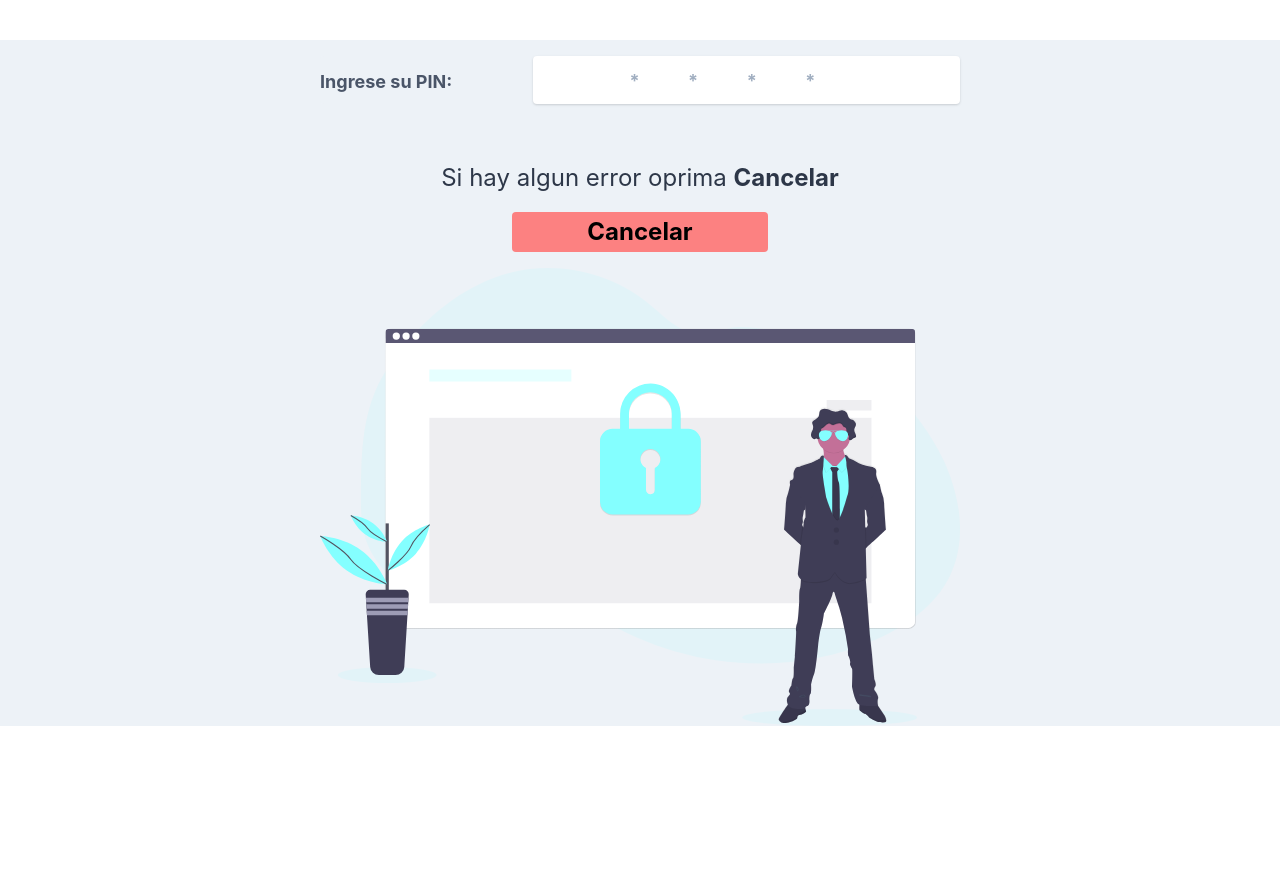
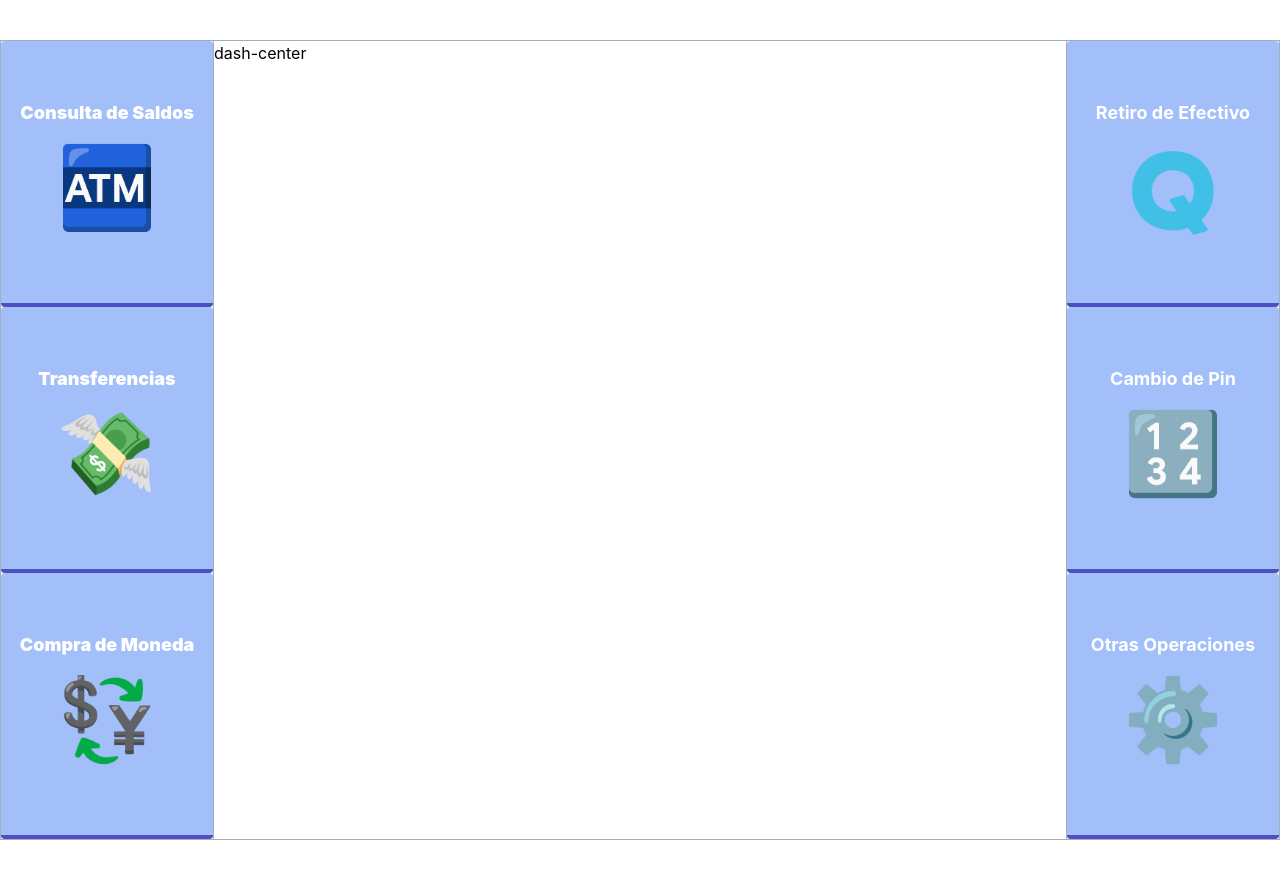
Before and after one commit to renato1010/react-hooks-fb-developers-circles-gt, a React (Create React App) app: page / in a window 1280 px wide. Shown: the top 878 px of the page. Before the commit the page ends 806 px from the top, so only its background shows below. Built offline with nearby package versions, Linux system fonts and the light colour scheme.

Commit message:
Add styles and basic markup to MainDash cmp

```diff
--- a/src/App.js
+++ b/src/App.js
@@ -1,9 +1,15 @@
 import React, { Component } from "react";
-import Home from "./componentes/Home/Home";
+// import Home from "./componentes/Home/Home";
+import MainDash from "./componentes/Main_Dash/MainDash";
 
 class App extends Component {
   render() {
-    return <Home />;
+    return (
+      <>
+        {/*<Home />*/}
+        <MainDash />
+      </>
+    );
   }
 }
 
--- a/src/componentes/Home/Home.js
+++ b/src/componentes/Home/Home.js
@@ -47,7 +47,7 @@ class Home extends Component {
     return (
       <div className="container flex flex-col items-center my-20 mx-auto sm:mt-10 App">
         <div
-          className="controls bg-gray-200 m-4 w-4/5 sm:w-3/4 md:w-3/6 mx-auto flex
+          className="controls-left bg-gray-200 m-4 w-4/5 sm:w-3/4 md:w-3/6 mx-auto flex
             flex-col md:flex-row md:items-center rounded"
         >
           <label
--- /dev/null
+++ b/src/componentes/Main_Dash/MainDash.css
@@ -0,0 +1,34 @@
+.MainDash {
+  background: #ffffff;
+}
+.controls-left {
+  border-right: 1px solid #a0aec0;
+}
+.flex33 {
+  display: flex;
+  flex-direction: column;
+  justify-content: center;
+  align-items: center;
+  height: 33%;
+  flex: 1 1 33%;
+  cursor: pointer;
+}
+.flex33 h3 {
+  font-weight: bolder;
+  text-align: center;
+}
+.dash-center {
+  outline: 1px solid transparent;
+}
+.controls-right {
+  border-left: 1px solid #a0aec0;
+}
+.emoji-icon span {
+  font-size: 3rem;
+}
+
+@media all and (min-width: 768px) {
+  .emoji-icon span {
+    font-size: 5rem;
+  }
+}
--- /dev/null
+++ b/src/componentes/Main_Dash/MainDash.js
@@ -0,0 +1,84 @@
+import React, { Component } from "react";
+import "./MainDash.css";
+
+class MainDash extends Component {
+  render() {
+    return (
+      <div className="container h-screen flex items-center my-20 mx-auto sm:mt-10 border border-gray-500 MainDash">
+        <div className="h-full bg-gray-200 w-1/4 md:w-1/6 flex flex-col controls-left">
+          <div
+            className="flex33 bg-indigo-300 hover:bg-indigo-500 text-white font-bold py-2
+	            px-4 border-b-4 border-indigo-700 hover:border-indigo-500 rounded"
+          >
+            <h3 className="text-sm md:text-lg">Consulta de Saldos</h3>
+            <div className="emoji-icon">
+              <span role="img" aria-label="consultar saldo">
+                🏧
+              </span>
+            </div>
+          </div>
+          <div
+            className="flex33 bg-indigo-300 hover:bg-indigo-500 text-white font-bold py-2
+	            px-4 border-b-4 border-indigo-700 hover:border-indigo-500 rounded"
+          >
+            <h3 className="text-sm md:text-lg">Transferencias</h3>
+            <div className="emoji-icon">
+              <span role="img" aria-label="transferencia">
+                💸
+              </span>
+            </div>
+          </div>
+          <div
+            className="flex33 bg-indigo-300 hover:bg-indigo-500 text-white font-bold py-2
+	            px-4 border-b-4 border-indigo-700 hover:border-indigo-500 rounded"
+          >
+            <h3 className="text-sm md:text-lg">Compra de Moneda</h3>
+            <div className="emoji-icon">
+              <span role="img" aria-label="compra de moneda">
+                💱
+              </span>
+            </div>
+          </div>
+        </div>
+        <div className="h-full w-1/2 md:w-2/3 dash-center">dash-center</div>
+        <div className="h-full bg-gray-200 w-1/4 md:w-1/6 flex flex-col controls-right">
+          <div
+            className="flex33 bg-indigo-300 hover:bg-indigo-500 text-white py-2
+	            px-4 border-b-4 border-indigo-700 hover:border-indigo-500 rounded"
+          >
+            <h3 className="text-sm md:text-lg">Retiro de Efectivo</h3>
+            <div className="emoji-icon">
+              <span role="img" aria-label="retiro de efectivo">
+                🇶
+              </span>
+            </div>
+          </div>
+          <div
+            className="flex33 bg-indigo-300 hover:bg-indigo-500 text-white py-2
+	            px-4 border-b-4 border-indigo-700 hover:border-indigo-500 rounded"
+          >
+            <h3 className="text-sm md:text-lg">Cambio de Pin</h3>
+            <div className="emoji-icon">
+              <span role="img" aria-label="cambio de pin">
+                🔢
+              </span>
+            </div>
+          </div>
+          <div
+            className="flex33 bg-indigo-300 hover:bg-indigo-500 text-white py-2
+	            px-4 border-b-4 border-indigo-700 hover:border-indigo-500 rounded"
+          >
+            <h3 className="text-sm md:text-lg">Otras Operaciones</h3>
+            <div className="emoji-icon">
+              <span role="img" aria-label="otras operaciones">
+                ⚙️
+              </span>
+            </div>
+          </div>
+        </div>
+      </div>
+    );
+  }
+}
+
+export default MainDash;
```
